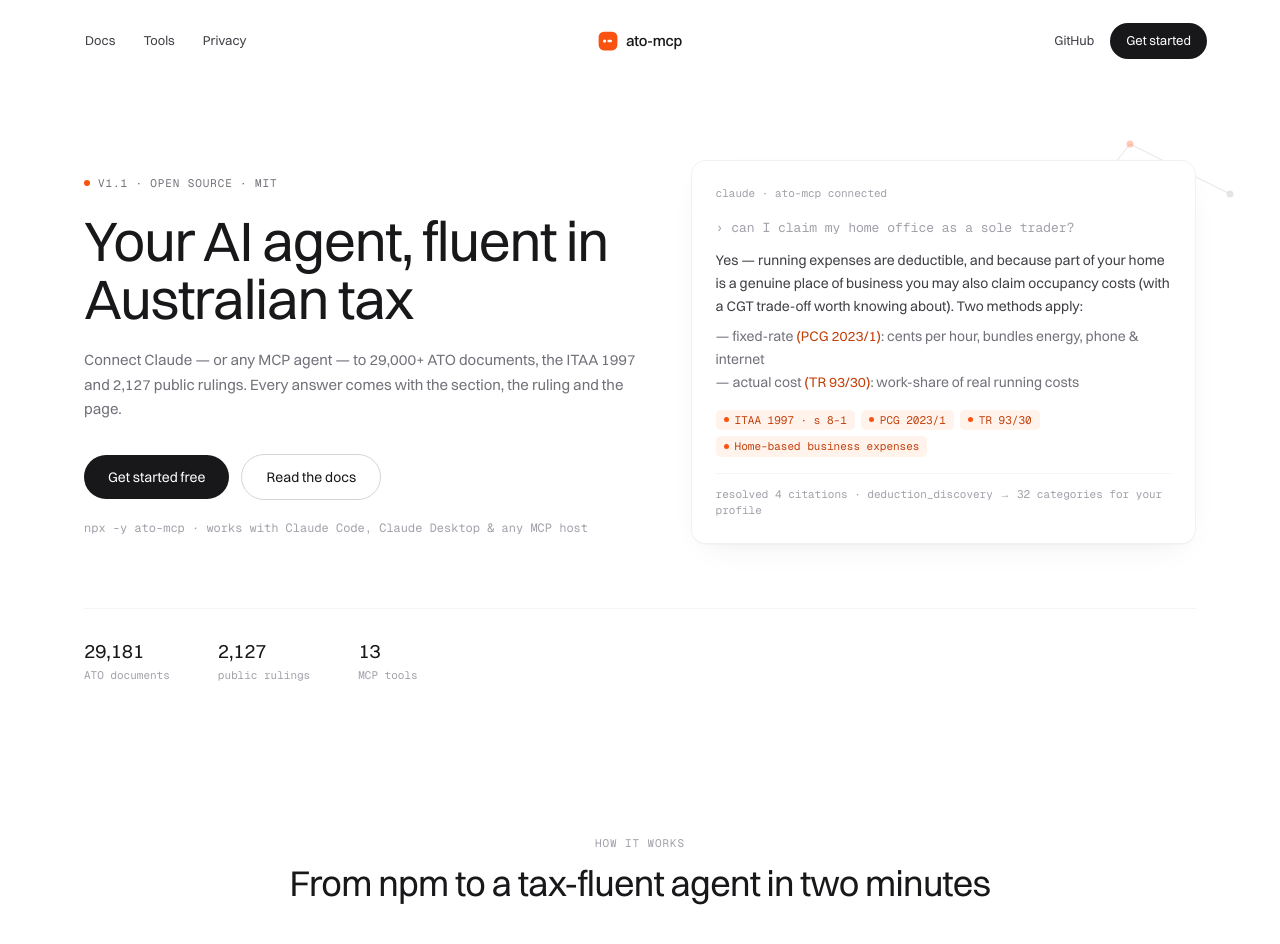
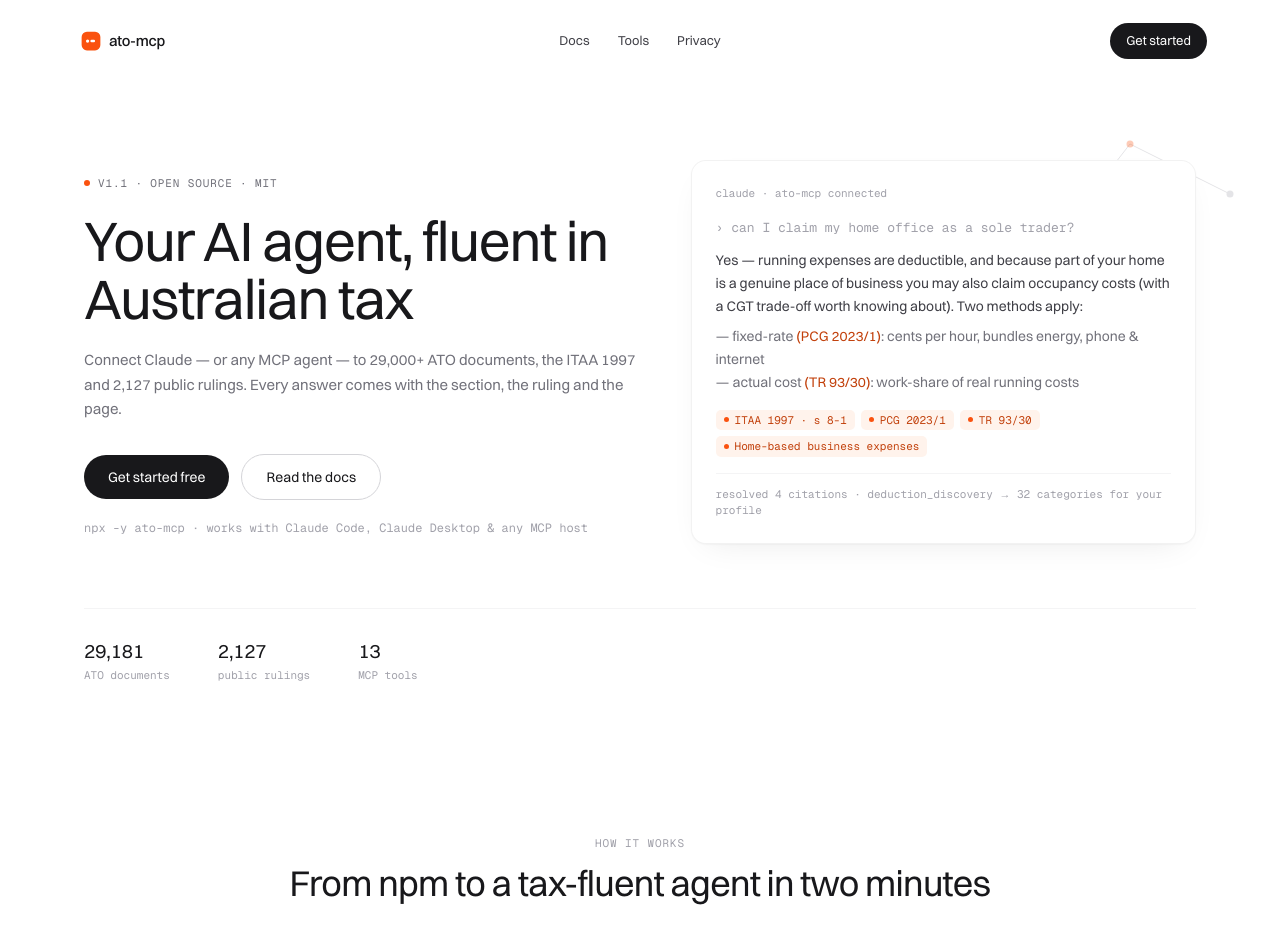
Before and after one commit to william-laverty/ato-mcp, a Next.js app in the folder packages/web/: page / in a window 1280 px wide. Shown: the top 944 px of the page. Built offline with nearby package versions, Linux system fonts and the light colour scheme.

Commit message:
feat(web): re-slot navbar (logo left, links centre, CTA right); remove GitHub

```diff
--- a/packages/web/components/site/Nav.tsx
+++ b/packages/web/components/site/Nav.tsx
@@ -29,7 +29,7 @@
 
 /**
  * Scroll-aware nav: at the top of the page it reads as a full-width
- * transparent bar — links left, logo centre, CTA right. Scrolling collapses
+ * transparent bar — logo left, links centre, CTA right. Scrolling collapses
  * it into a centred floating glass pill (white/80 + blur + hairline + soft
  * shadow). On mobile the pill is always painted and expands downward to
  * reveal the menu.
@@ -84,7 +84,7 @@
           scrolled ? "max-w-3xl" : "max-w-6xl",
         ].join(" ")}
       >
-        {/* Nav pill — links | logo | CTA. Transparent at top, glass on scroll. */}
+        {/* Nav pill — logo | links | CTA. Transparent at top, glass on scroll. */}
         <nav
           aria-label="Main"
           className={[
@@ -97,8 +97,18 @@
         >
           {/* Top row: contents on desktop so the grid owns layout; flex row on mobile. */}
           <div className="[display:contents] max-md:flex max-md:w-full max-md:items-center max-md:justify-between">
-            {/* Left — links */}
-            <div className="group flex items-center gap-1 justify-self-start max-md:hidden">
+            {/* Left — logo */}
+            <Link
+              href="/"
+              className="flex items-center gap-2 justify-self-start px-2 py-1 text-[15px] font-medium tracking-tight1 text-zinc-900 max-md:px-0"
+              aria-label="ato-mcp home"
+            >
+              <Mark />
+              ato-mcp
+            </Link>
+
+            {/* Centre — links */}
+            <div className="group flex items-center gap-1 justify-self-center max-md:hidden">
               {LINKS.map((l) => (
                 <Link
                   key={l.href}
@@ -110,26 +120,8 @@
               ))}
             </div>
 
-            {/* Centre — logo */}
-            <Link
-              href="/"
-              className="flex items-center gap-2 justify-self-center px-2 py-1 text-[15px] font-medium tracking-tight1 text-zinc-900 max-md:px-0"
-              aria-label="ato-mcp home"
-            >
-              <Mark />
-              ato-mcp
-            </Link>
-
-            {/* Right — GitHub + CTA */}
+            {/* Right — CTA */}
             <div className="flex items-center gap-1 justify-self-end">
-              <a
-                href="https://github.com/william-laverty/ato-mcp"
-                target="_blank"
-                rel="noopener noreferrer"
-                className="rounded-full px-3 py-1.5 text-[13px] text-zinc-700 transition-colors hover:text-zinc-900 max-md:hidden"
-              >
-                GitHub
-              </a>
               <Link
                 href="/onboard"
                 className="btn btn-primary px-4 py-2 text-[13px] max-md:hidden"
@@ -182,15 +174,6 @@
                     {l.label}
                   </Link>
                 ))}
-                <a
-                  href="https://github.com/william-laverty/ato-mcp"
-                  target="_blank"
-                  rel="noopener noreferrer"
-                  tabIndex={open ? 0 : -1}
-                  className="rounded-lg px-3 py-2.5 text-sm text-zinc-700 hover:bg-zinc-50"
-                >
-                  GitHub
-                </a>
                 <Link
                   href="/onboard"
                   onClick={() => setOpen(false)}
```
